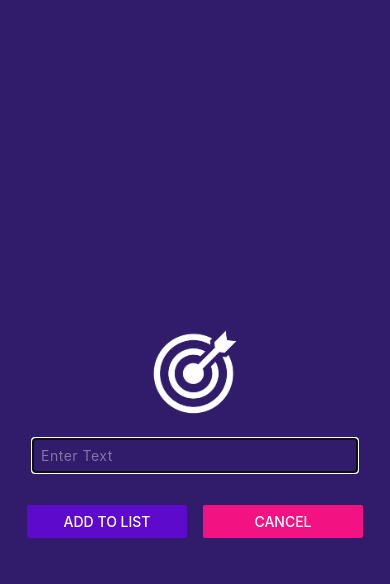
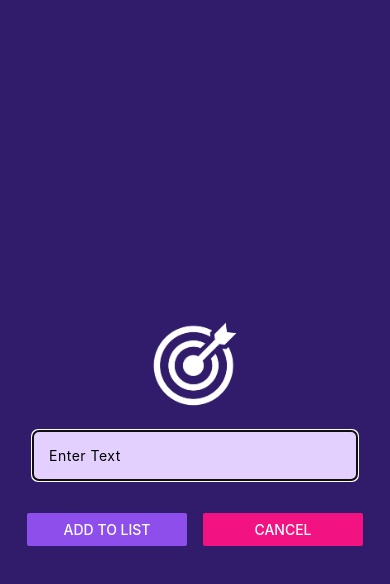
Before and after one commit to PadillaTom/rn-course-academind, a React Native app: screen / in a window 390 px wide. Both pictures are taken after a click on the button "ADD NEW GOAL!". Shown: the top 584 px of the page. Built offline with nearby package versions, Linux system fonts and the light colour scheme.

Commit message:
main - Status Bar & Background

```diff
--- a/App.js
+++ b/App.js
@@ -1,5 +1,5 @@
-import {useState} from "react"
-import {Button, FlatList, StyleSheet, View} from 'react-native';
+import {Fragment, useState} from "react"
+import {Button, FlatList, StatusBar, StyleSheet, View} from 'react-native';
 import GoalItem from "./components/GoalItem";
 import GoalInput from "./components/GoalInput";
 
@@ -30,16 +30,15 @@ export default function App() {
     }
 
     return (
+        <Fragment>
+            <StatusBar barStyle={'light-content'}></StatusBar>
             <View style={styles.appContainer}>
                 <Button title={'Add New Goal!'} color={'#5e0acc'} onPress={handleModalOpen}></Button>
-            {
-                isModalOpen &&
-                <GoalInput
+                {isModalOpen && <GoalInput
                     isVisible={isModalOpen}
                     onPressHandler={addGoalHandler}
                     onCancelPress={handleModalClose}
-                ></GoalInput>
-            }
+                ></GoalInput>}
                 <View style={styles.itemsContainer}>
                     <FlatList
                         data={items}
@@ -54,6 +53,7 @@ export default function App() {
                     </FlatList>
                 </View>
             </View>
+        </Fragment>
     );
 }
 
--- a/app.json
+++ b/app.json
@@ -5,6 +5,7 @@
     "version": "1.0.0",
     "orientation": "portrait",
     "icon": "./assets/icon.png",
+    "backgroundColor": "#1e085a",
     "userInterfaceStyle": "light",
     "splash": {
       "image": "./assets/splash.png",
--- a/components/GoalInput.js
+++ b/components/GoalInput.js
@@ -24,7 +24,7 @@ function GoalInput({onPressHandler, onCancelPress, isVisible}) {
                     onChangeText={goalInputHandler}
                     clearButtonMode={"always"}
                     value={inputText}
-                    placeholderTextColor={'rgba(255, 255, 255, 0.4)'}
+                    placeholderTextColor={'rgb(0,0,0)'}
                 />
                 <View style={styles.buttonContainer}>
                     <View style={styles.button}>
@@ -34,7 +34,7 @@ function GoalInput({onPressHandler, onCancelPress, isVisible}) {
                                 onPressHandler(inputText);
                                 setInputText('')
                             }}
-                            color={'#5e0acc'}
+                            color={'#8e4eec'}
                         ></Button>
                     </View>
                     <View style={styles.button}>
@@ -66,11 +66,13 @@ const styles = StyleSheet.create({
     },
     textInput: {
         width: '100%',
-        padding: 8,
+        padding: 16,
         color: 'white',
+        backgroundColor: "#e4d0ff",
         letterSpacing: 0.5,
         borderWidth: 1,
-        borderColor: 'lightgray',
+        borderColor: '#e4d0ff',
+        borderRadius: 6
     },
     buttonContainer: {
         marginTop: 32,
```
Lines whose indentation alone changed are shown as unchanged.
